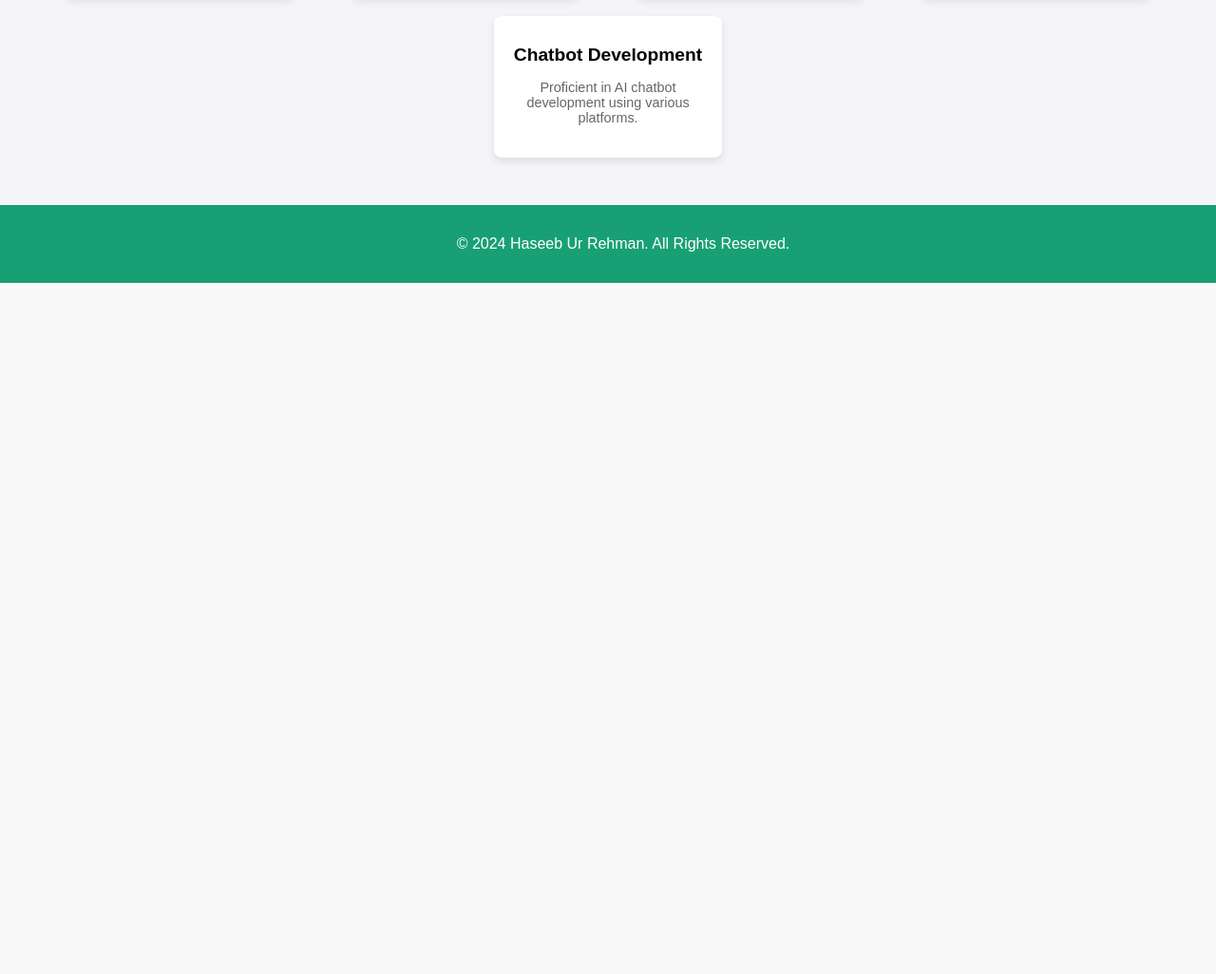
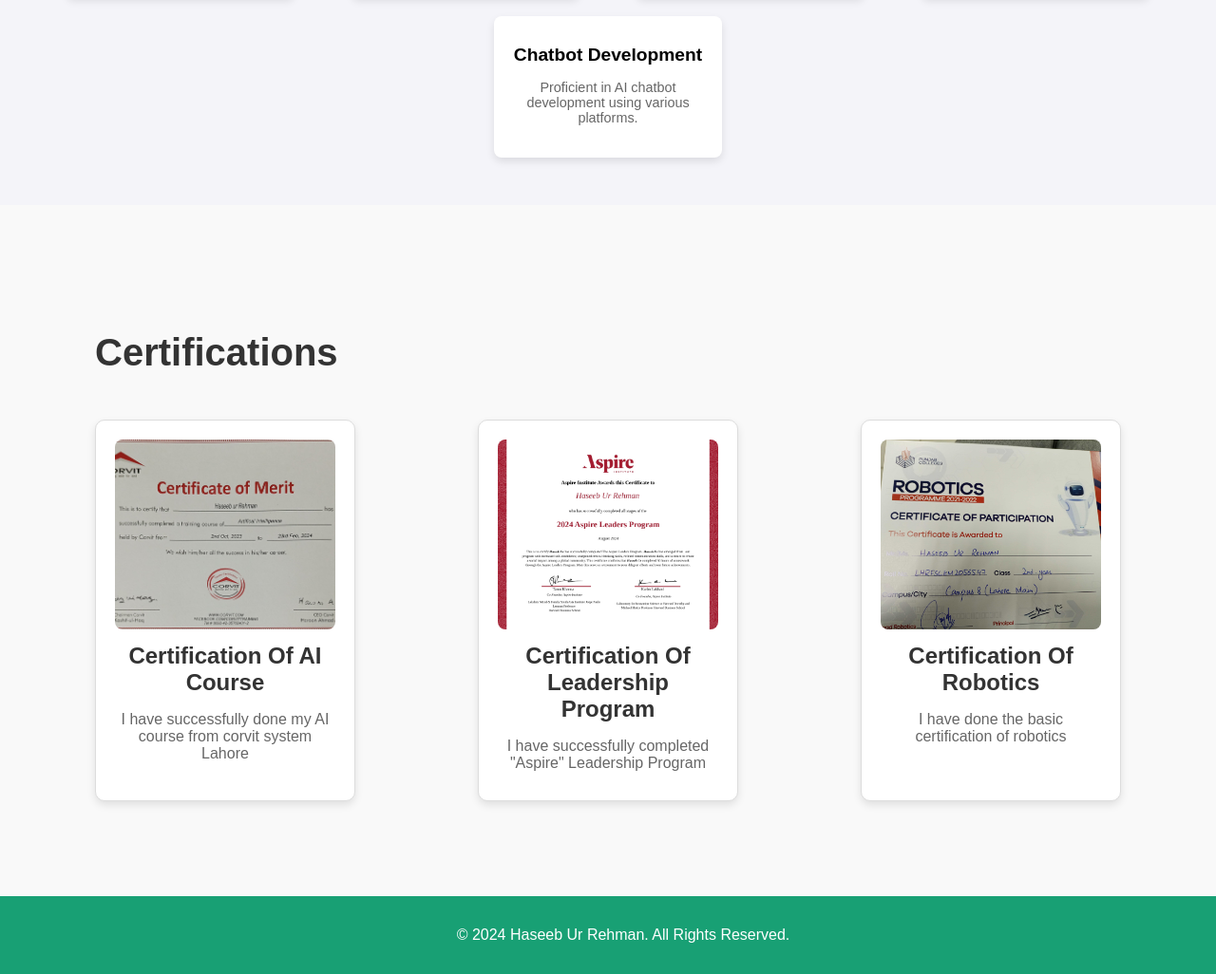
Before and after one commit to Haseebraza12/BSCS22115, a plain HTML site: page index.html in a window 1280 px wide. Shown: the part 2552-3578 px from the top of the page at 95% size. Before the commit the page ends 2850 px from the top, so only its background shows below. Drawn offline with Linux system fonts and the light colour scheme.

Commit message:
I have done the certification and short courses part

```diff
--- a/index.html
+++ b/index.html
@@ -162,6 +162,32 @@
     </div>
 </section>
 
+<!-- Certifications Section -->
+<section id="certifications" class="certifications-section">
+    <h2 class="section-title">Certifications</h2>
+    <div class="certifications-container">
+        <!-- Certification Box 1 -->
+        <div class="certification-box">
+            <img src="Images\certificate_Corvit.jpg" alt="Certification 1">
+            <h3>Certification Of AI Course</h3>
+            <p>I have successfully done my AI course from corvit system Lahore</p>
+        </div>
+        <!-- Certification Box 2 -->
+        <div class="certification-box">
+            <img src="Images\haseeb_ur_rehman_alp_2024_certificate_of_completion_page-0001.jpg" alt="Certification 2">
+            <h3>Certification Of Leadership Program</h3>
+            <p>I have successfully completed "Aspire" Leadership Program</p>
+        </div>
+        <!-- Certification Box 3 -->
+        <div class="certification-box">
+            <img src="Images\Robotics.jpg" alt="Certification 3">
+            <h3>Certification Of Robotics</h3>
+            <p>I have done the basic certification of robotics</p>
+        </div>
+    </div>
+</section>
+
+
 <footer>
     <p>&copy; 2024 Haseeb Ur Rehman. All Rights Reserved.</p>
 </footer>
--- a/style.css
+++ b/style.css
@@ -372,3 +372,44 @@ footer {
     font-size: 0.9em;
     color: #666;
 }
+
+.certifications-section {
+    padding: 100px 100px;
+    background-color: #f9f9f9;
+}
+
+.certifications-container {
+    display: flex;
+    justify-content: space-between;
+    flex-wrap: wrap;
+    gap: 20px;
+}
+
+.certification-box {
+    background-color: #fff;
+    border: 1px solid #ddd;
+    border-radius: 10px;
+    box-shadow: 0 4px 8px rgba(0, 0, 0, 0.1);
+    text-align: center;
+    padding: 20px;
+    width: calc(23.33% - 20px); /* Ensures 3 boxes in a row with gaps */
+}
+
+.certification-box img {
+    width: 100%;
+    height: 200px;
+    object-fit: cover;
+    border-radius: 8px;
+}
+
+.certification-box h3 {
+    font-size: 1.5rem;
+    margin: 10px 0;
+    color: #333;
+}
+
+.certification-box p {
+    font-size: 1rem;
+    color: #666;
+    margin-bottom: 10px;
+}
```
Also changed, not shown: Images/Robotics.jpg (added), Images/certificate_Corvit.jpg (added), Images/haseeb_ur_rehman_alp_2024_certificate_of_completion_page-0001.jpg (added).
